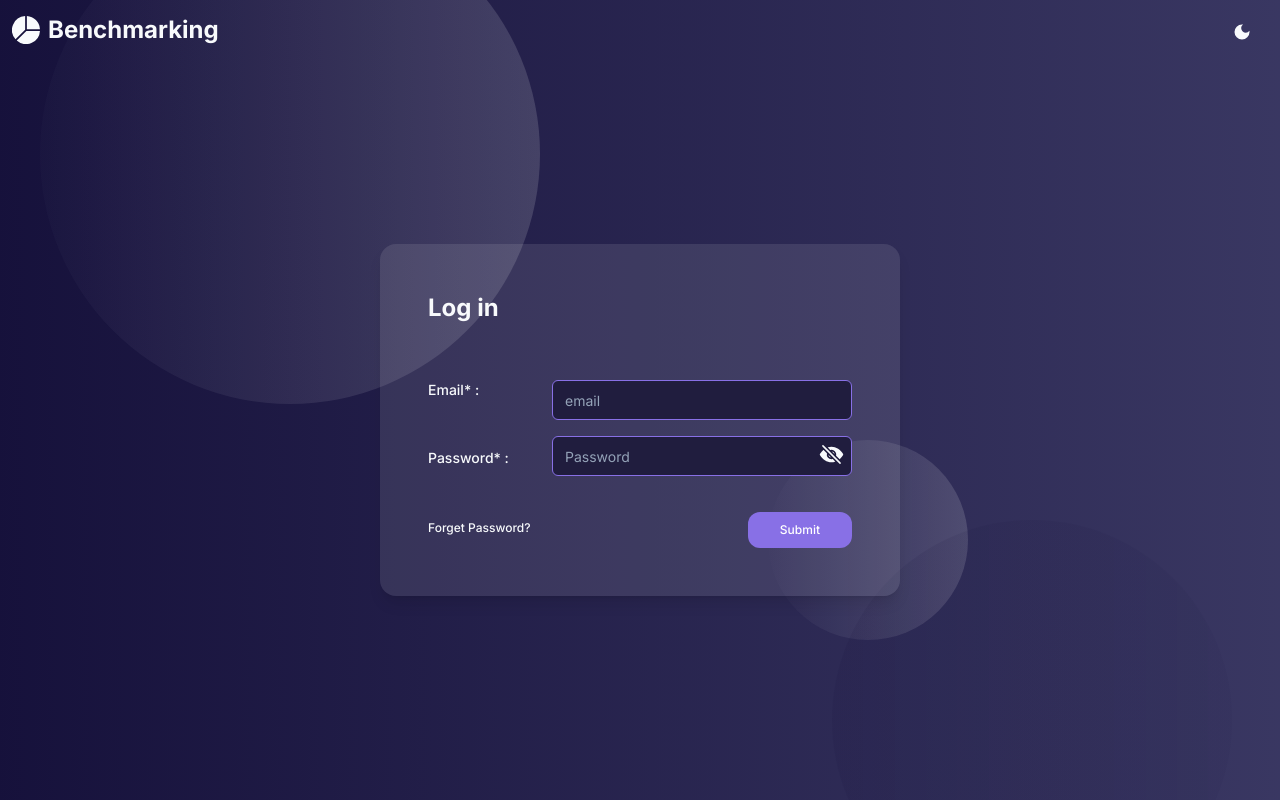
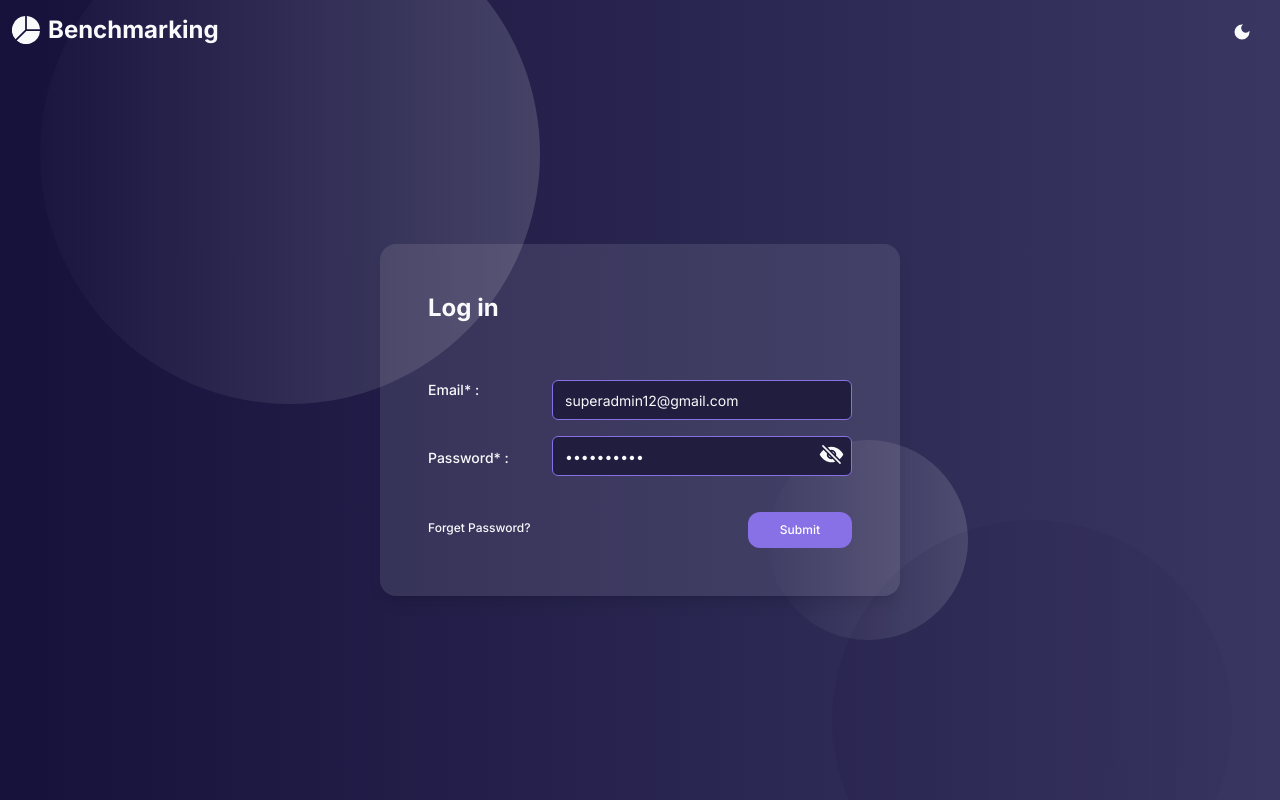
Before and after one commit to nishantdecode/benchmarking-frontend, a Next.js app: page /dashboard/login in a window 1280 px wide. Built offline with nearby package versions, Linux system fonts and the light colour scheme; no server answers.

Commit message:
Default Account added

```diff
--- a/app/dashboard/(auth)/login/page.js
+++ b/app/dashboard/(auth)/login/page.js
@@ -34,8 +34,8 @@ const Login = () => {
   const form = useForm({
     resolver: zodResolver(formSchema),
     defaultValues: {
-      email: "",
-      password: "",
+      email: "superadmin12@gmail.com",
+      password: "superadmin",
     },
   });
 
```
